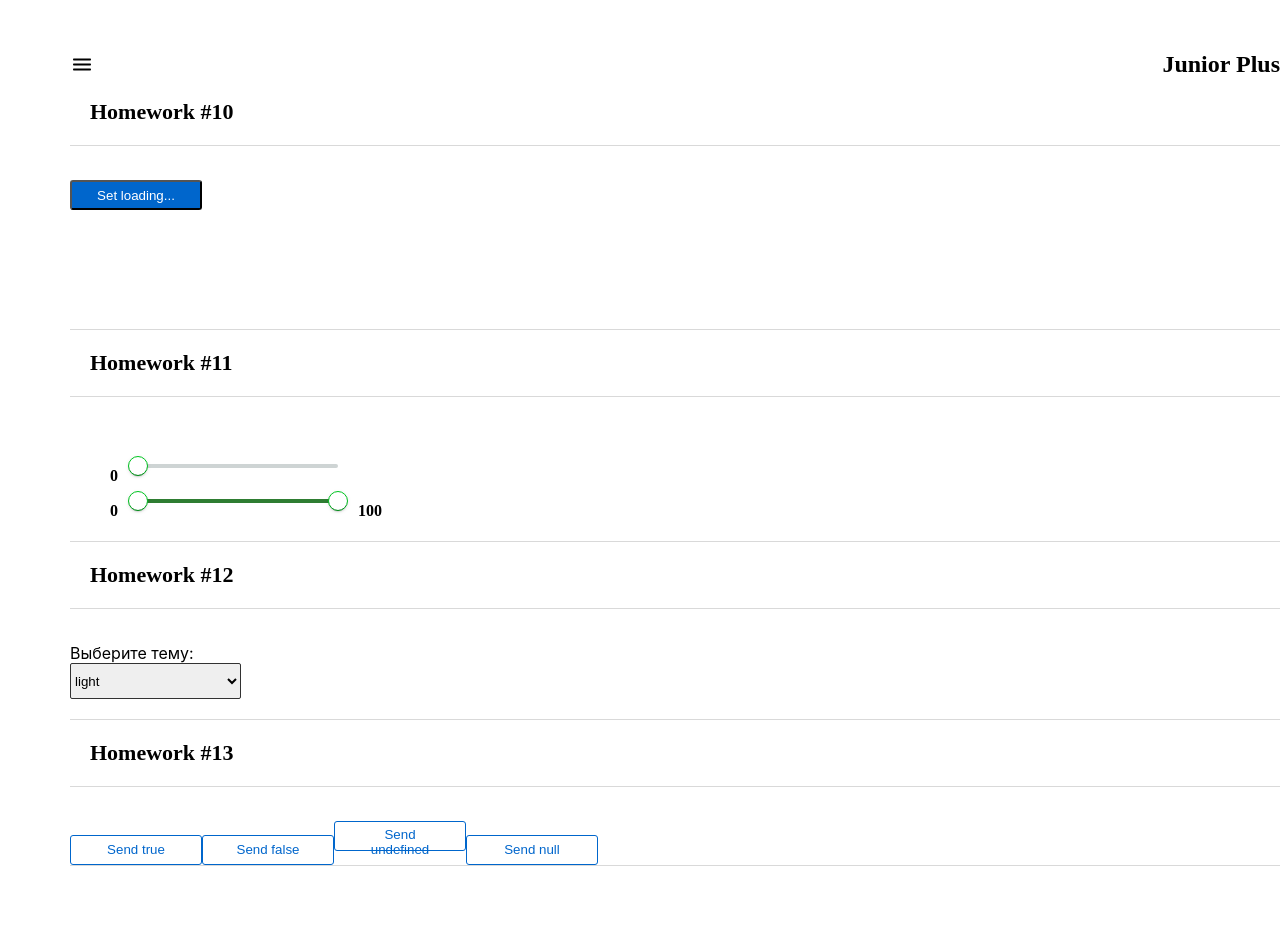
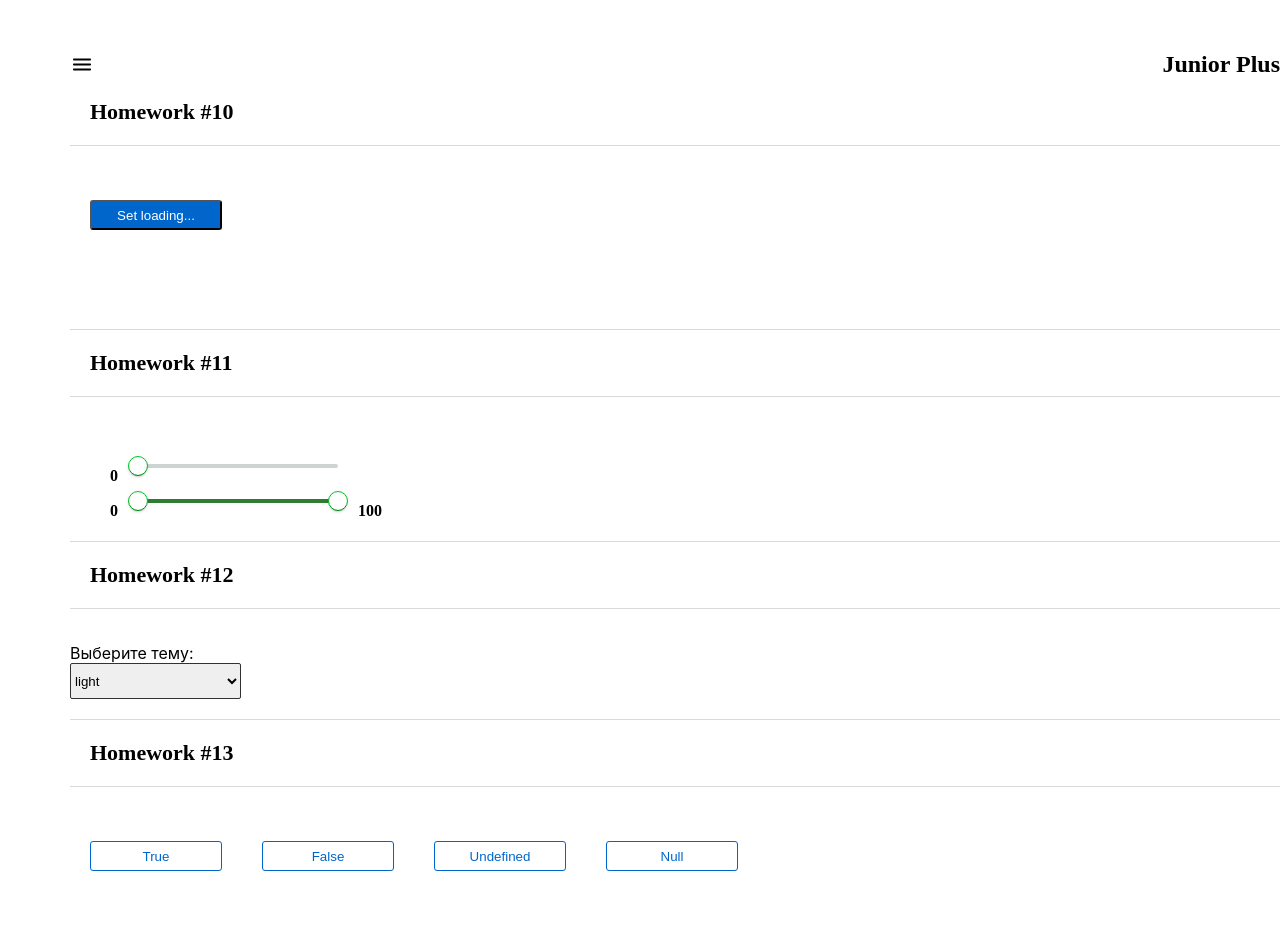
Before and after one commit to denbarabraza/hw_ignat, a React (Create React App) app: page /#/juniorPlus in a window 1280 px wide. Shown: the top 952 px of the page. Before the commit the page ends 876 px from the top, so only its background shows below. Built offline with nearby package versions, Linux system fonts and the light colour scheme.

Commit message:
Hometask №13up

```diff
--- a/src/s2-homeworks/hw13/HW13.module.css
+++ b/src/s2-homeworks/hw13/HW13.module.css
@@ -1,22 +1,51 @@
 .buttonsContainer {
+    display: flex;
+    flex-direction: row;
+}
+button{
+    margin: 20px;
 }
 
 .responseContainer {
+    display: flex;
+    flex-direction: row;
+    padding: 10px 20px 30px 0px;
 }
 
 .imageContainer {
+    margin: 0 20px;
 }
 
 .image {
 }
 
 .textContainer{
+    display: flex;
+    flex-direction: column;
+    justify-content: center;
 }
 
 .code {
+    width: 510px;
+    height: 37px;
+    font-style: normal;
+    font-weight: 500;
+    font-size: 30px;
+    line-height: 37px;
+    color: #000000;
 }
 
 .text {
+    width: 510px;
+    font-style: normal;
+    font-weight: 400;
+    font-size: 16px;
+    color: #000000;
 }
 .info {
+    width: 510px;
+    font-style: normal;
+    font-weight: 400;
+    font-size: 16px;
+    color: #000000;
 }
--- a/src/s2-homeworks/hw13/HW13.tsx
+++ b/src/s2-homeworks/hw13/HW13.tsx
@@ -75,7 +75,7 @@ const HW13 = () => {
                         // дописать
                         disabled={info === "...loading"}
                     >
-                        Send true
+                        True
                     </SuperButton>
                     <SuperButton
                         id={'hw13-send-false'}
@@ -84,7 +84,7 @@ const HW13 = () => {
                         // дописать
                         disabled={info === "...loading"}
                     >
-                        Send false
+                       False
                     </SuperButton>
                     <SuperButton
                         id={'hw13-send-undefined'}
@@ -93,7 +93,7 @@ const HW13 = () => {
                         // дописать
                         disabled={info === "...loading"}
                     >
-                        Send undefined
+                        Undefined
                     </SuperButton>
                     <SuperButton
                         id={'hw13-send-null'}
@@ -102,7 +102,7 @@ const HW13 = () => {
                         // дописать
                         disabled={info === "...loading"}
                     >
-                        Send null
+                        Null
                     </SuperButton>
                 </div>
 
```
